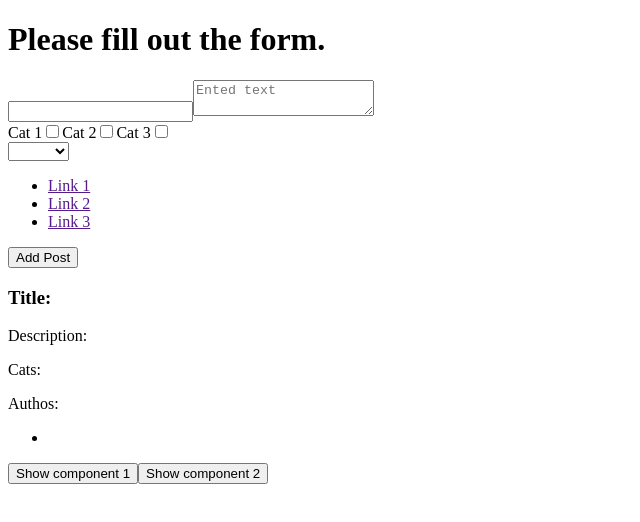
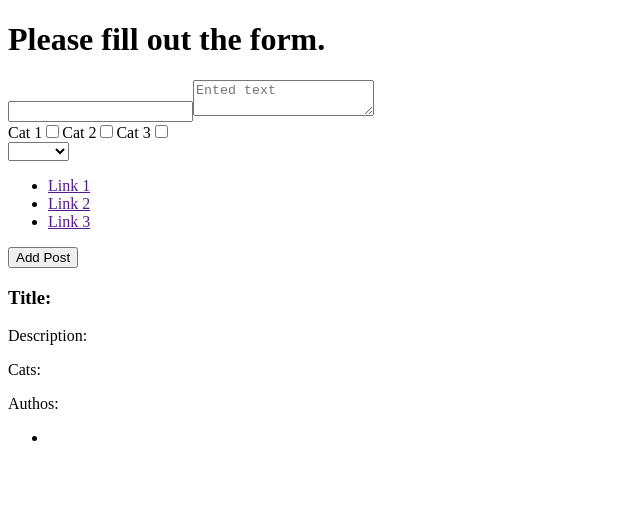
Before and after one commit to rmrokon/learning-vue, a Vue app: page / in a window 1280 px wide. Shown: the top 522 px of the page, without its empty margins (0-640 px from the left). Built offline with nearby package versions, Linux system fonts and the light colour scheme; what vue-resource would draw is missing.

Commit message:
hash router

```diff
--- a/package.json
+++ b/package.json
@@ -11,7 +11,8 @@
   },
   "dependencies": {
     "vue": "^2.5.2",
-    "vue-resource": "^1.5.3"
+    "vue-resource": "^1.5.3",
+    "vue-router": "^3.6.5"
   },
   "devDependencies": {
     "autoprefixer": "^7.1.2",
--- a/src/App.vue
+++ b/src/App.vue
@@ -1,10 +1,10 @@
 <template>
   <div>
     <KeepAlive>
-      <component v-bind:is="component"></component>
+      <RouterView></RouterView>
+      <!-- <component v-bind:is="component"></component> -->
     </KeepAlive>
-    <button v-on:click="component = 'form-one'">Show component 1</button>
-    <button v-on:click="component = 'form-two'">Show component 2</button>
+
     <!-- <form-helper>
       <h3 slot="form-header">This is form header!</h3>
 
@@ -21,13 +21,15 @@
 </template>
 
 <script>
+import { RouterView } from 'vue-router';
 import FormOne from './components/FormOne.vue'
 import FormTwo from './components/FormTwo.vue'
 
 export default {
   components: {
-    'form-one': FormOne,
-    'form-two': FormTwo
+    "form-one": FormOne,
+    "form-two": FormTwo,
+    RouterView
   },
   data() {
     return {
--- a/src/main.js
+++ b/src/main.js
@@ -4,11 +4,18 @@ import Vue from 'vue'
 import App from './App'
 import Channels from './components/Channels.vue'
 import VueResource from 'vue-resource'
+import VueRouter from 'vue-router'
+import Routes from './routes'
 
 //Creating Vue Component
 
 Vue.component('channels', Channels);
 Vue.use(VueResource);
+Vue.use(VueRouter);
+
+const router = new VueRouter({
+  routes: Routes
+});
 
 //Creating Custom directive- Globally registered
 
@@ -59,5 +66,6 @@ Vue.config.productionTip = false
 new Vue({
   el: '#app',
   components: { App },
-  template: '<App/>'
+  template: '<App/>',
+  router: router
 })
--- /dev/null
+++ b/src/routes.js
@@ -0,0 +1,7 @@
+import FormOne from './components/FormOne.vue'
+import FormTwo from './components/FormTwo.vue'
+
+export default [
+    { path: '/', component: FormOne },
+    { path: '/show', component: FormTwo },
+]
```
Also changed, not shown: 1 other file (tests, documents, lock files or other folders).
